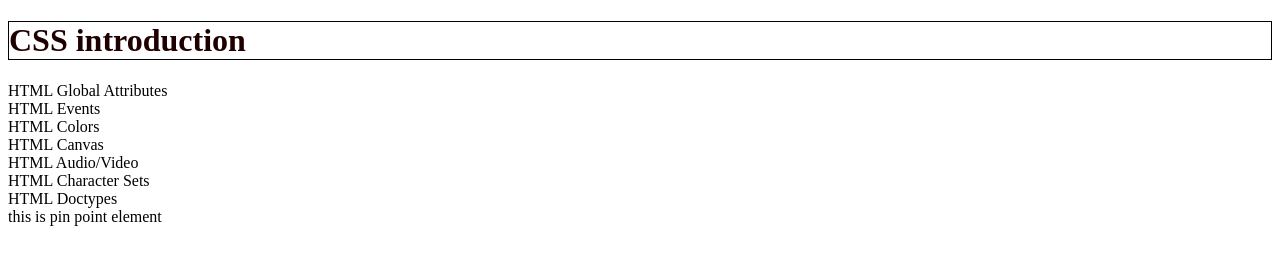
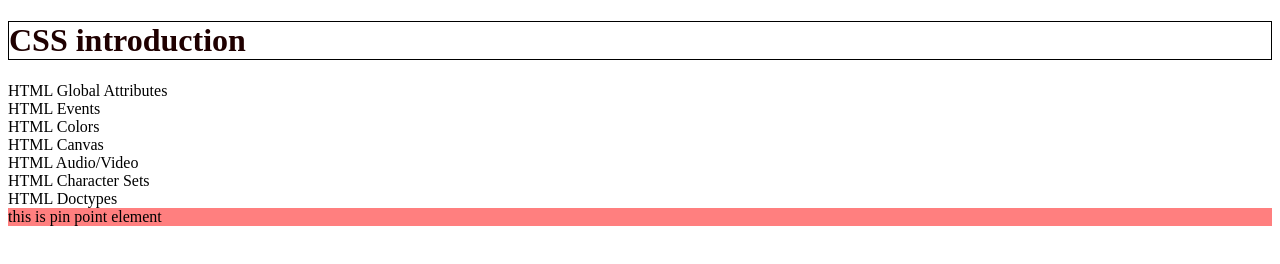
Before and after one commit to mInzamamMalik/ASF-Section-A, a plain HTML site: page 2. css/index.html in a window 1280 px wide. Drawn offline with Linux system fonts and the light colour scheme.

Commit message:
class code

```diff
--- a/2. css/index.html
+++ b/2. css/index.html
@@ -12,6 +12,9 @@
 
             color: #1f0000;
             border: 1px solid black;
+        }
+        #pinPoint{
+            background-color: hsl(360, 100%, 50%, 0.5);
         }
     </style>
     <!-- <link rel="stylesheet" href="./style.css"> -->
```
